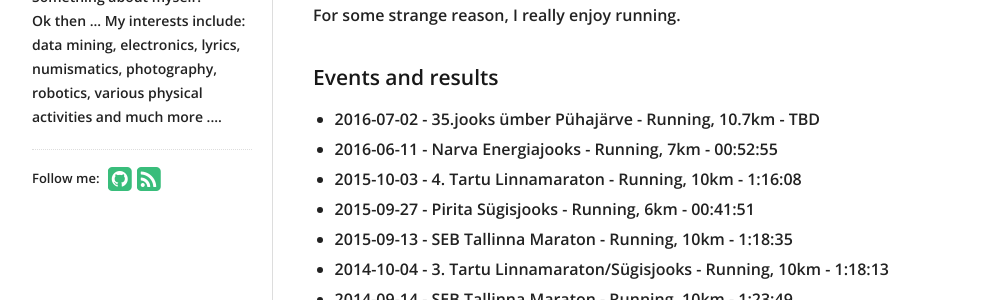
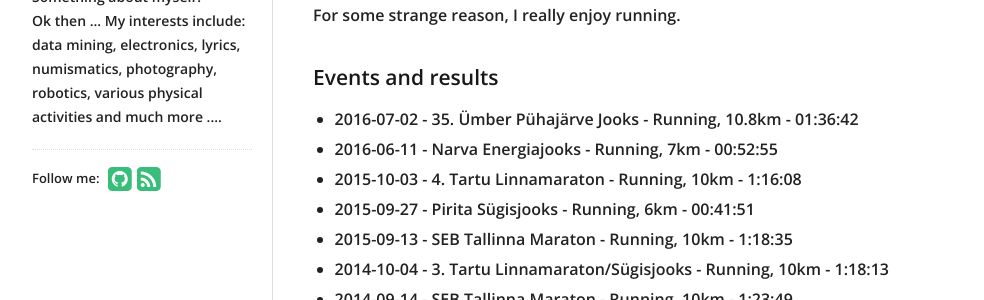
Before and after one commit to janesmae/ye_olde_janesmae.github.io, a Jekyll site: the page built from pages/running.md, in a window 1280 px wide. Shown: the part 150-450 px from the top of the page, without its empty margins (138-1122 px from the left). Built offline with Jekyll 4.4.1, drawn with Linux system fonts in a browser that asks for light colours; nearby versions of some CDN libraries; a script that is not in the unit is left out.

Commit message:
adding run time

```diff
--- a/pages/running.md
+++ b/pages/running.md
@@ -13,7 +13,7 @@ For some strange reason, I really enjoy running.
 
 ### Events and results
 
-- 2016-07-02 - 35.jooks ümber Pühajärve - Running, 10.7km - TBD
+- 2016-07-02 - 35. Ümber Pühajärve Jooks - Running, 10.8km - 01:36:42
 - 2016-06-11 - Narva Energiajooks - Running, 7km - 00:52:55
 - 2015-10-03 - 4. Tartu Linnamaraton - Running, 10km - 1:16:08
 - 2015-09-27 - Pirita Sügisjooks - Running, 6km - 00:41:51
```
